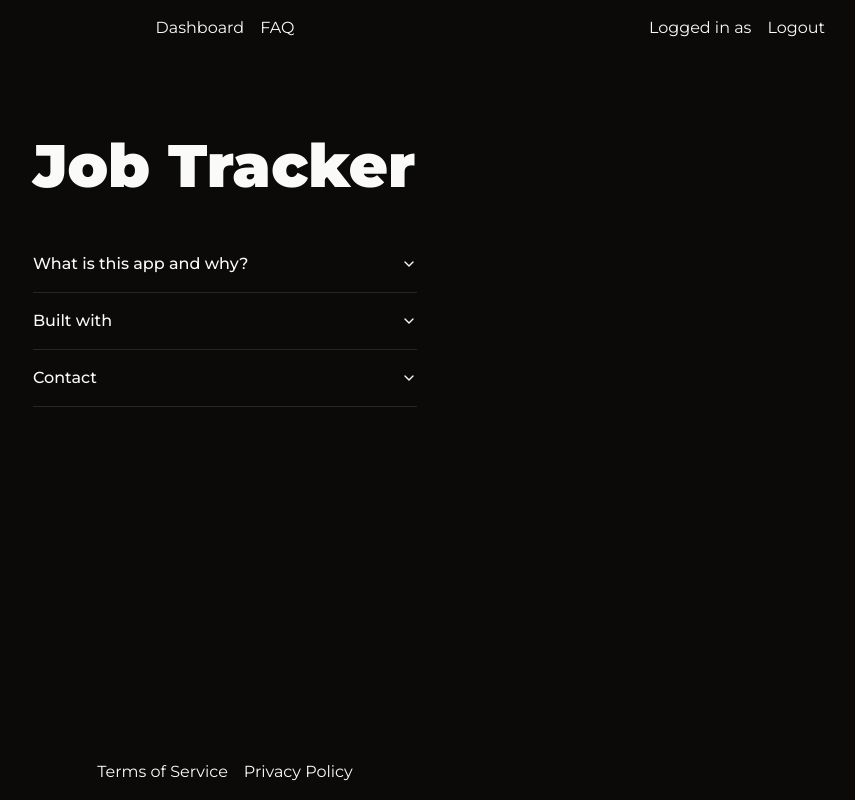
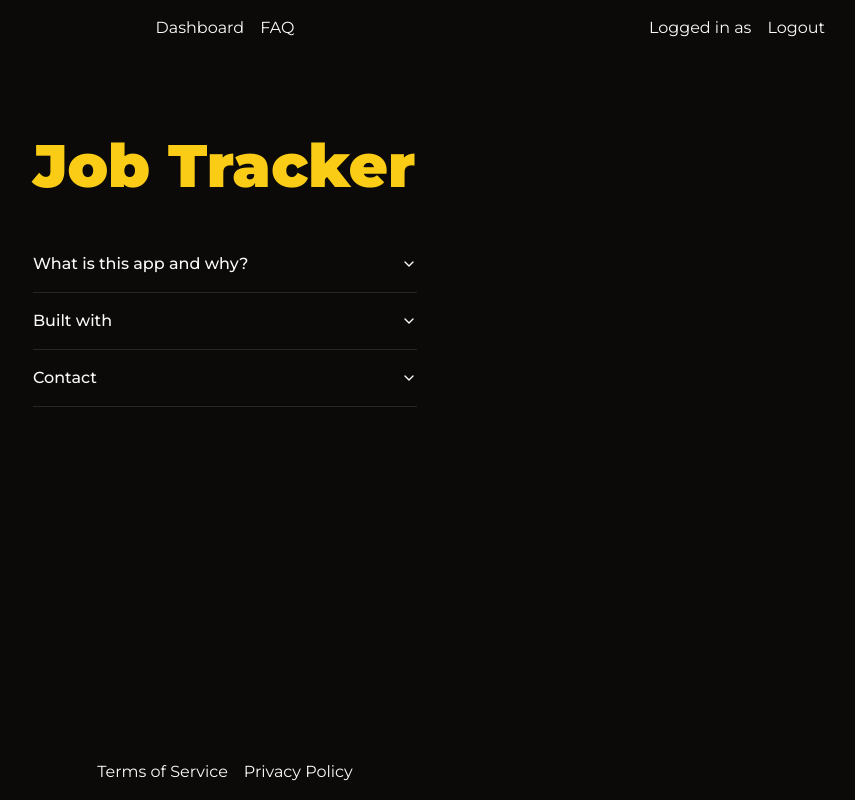
Before and after one commit to juhamikael/jobtracker, a Next.js app: page /faq in a window 1280 px wide. Shown: the whole page, without its empty margins (415-1270 px from the left). Built offline with nearby package versions, Linux system fonts and the light colour scheme; no server answers.

Commit message:
Change heade font color

```diff
--- a/app/(pages)/faq/page.tsx
+++ b/app/(pages)/faq/page.tsx
@@ -5,7 +5,7 @@ const FAQ = () => {
     <div className="flex flex-col">
       <div className="lg:mt-20">
         <div className=" flex flex-col gap-x-4">
-          <div className="text-6xl font-black mb-10">
+          <div className="text-6xl font-black mb-10 text-primary">
             <h1>Job Tracker</h1>
           </div>
 
```
